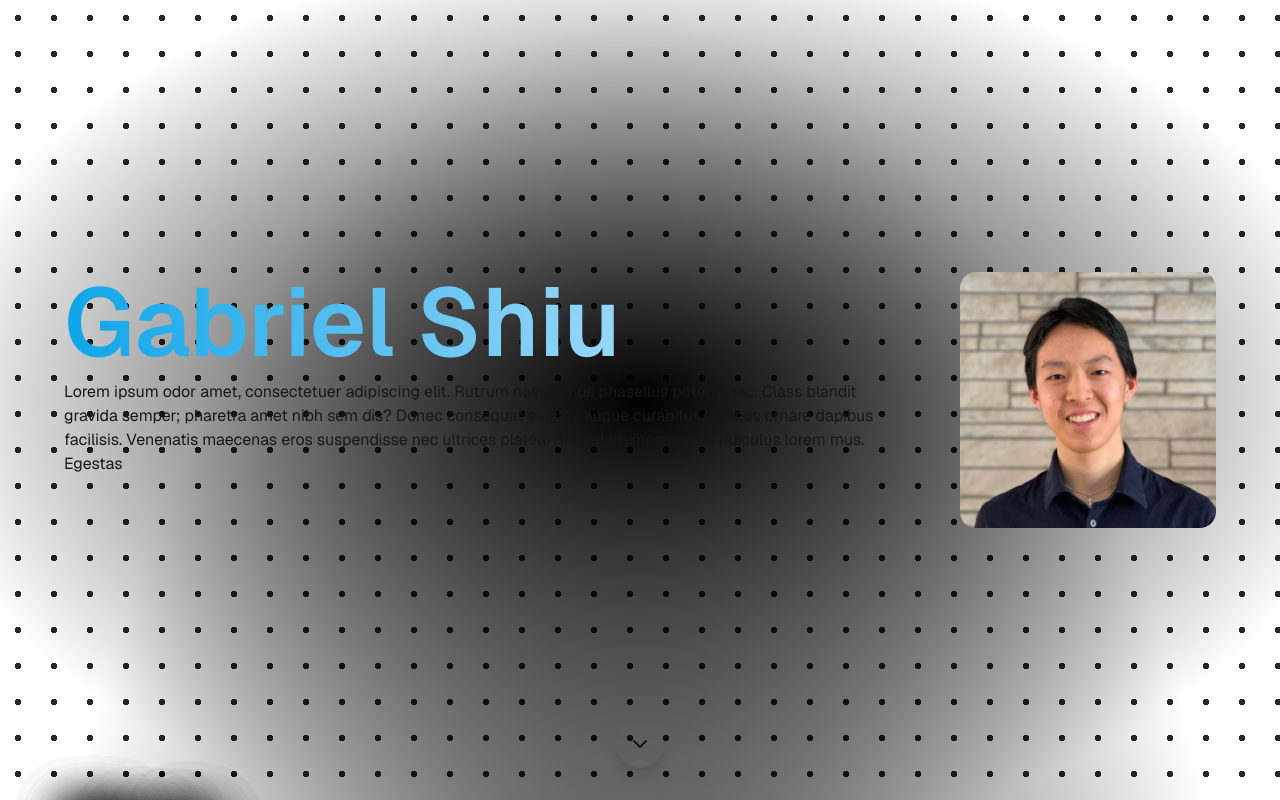
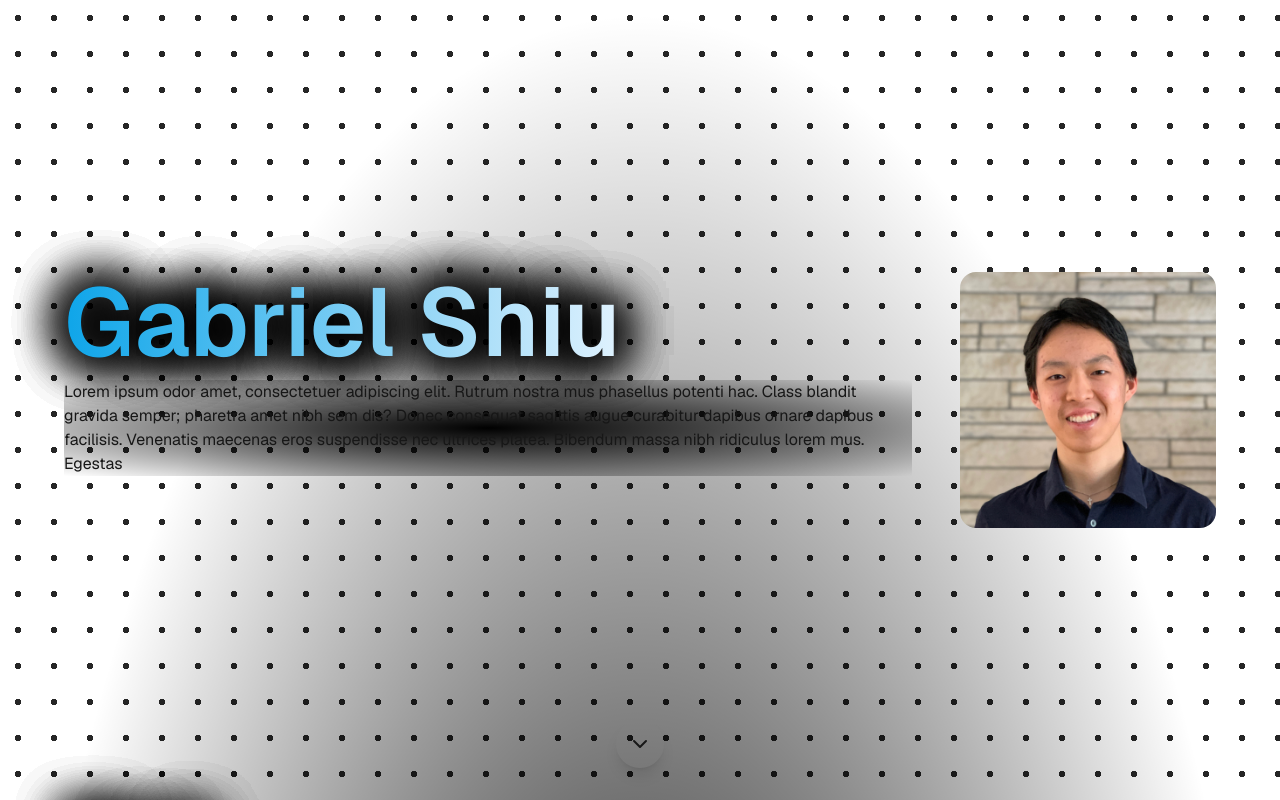
Before and after one commit to s-leirbag/portfolio, a Next.js app: page / in a window 1280 px wide. Shown: the top 800 px of the page. Built offline with nearby package versions, Linux system fonts and the light colour scheme.

Commit message:
gradient behind name and about me text, tried blue oval on right

```diff
--- a/app/page.tsx
+++ b/app/page.tsx
@@ -12,9 +12,13 @@ export default function Home() {
         }}
       >
         <div
-          style={{
-            background: "radial-gradient(ellipse, black 0%, transparent 80%)",
-          }}
+        // style={{
+        //   background: "radial-gradient(ellipse, #38bdf8 0%, transparent 70%), radial-gradient(ellipse, black 0%, transparent 80%)",
+        //   backgroundPosition: "40vw -5vh, 0 0",
+        //   backgroundRepeat: "no-repeat",
+        //   backgroundClip: "content-box",
+        //   backgroundSize: "80%, 100%"
+        // }}
         >
           <div className="w-full sm:w-[640] md:w-[768] lg:w-[1024] p-16 mx-auto flex flex-col justify-center h-screen">
             <div className="w-full flex flex-col md:flex-row gap-12">
@@ -27,10 +31,24 @@ export default function Home() {
                 priority
               />
               <div className="flex-1 flex flex-col gap-2">
-                <h1 className="text-5xl sm:text-8xl py-0.5 rounded font-semibold bg-gradient-to-r from-sky-500 to-sky-100 bg-clip-text text-transparent">
+                <h1 className="text-5xl sm:text-8xl py-0.5 rounded font-semibold bg-gradient-to-r from-sky-500 to-sky-100 bg-clip-text text-transparent absolute">
                   Gabriel Shiu
                 </h1>
-                <p>
+                <h1
+                  className="text-5xl sm:text-8xl py-0.5 rounded font-semibold"
+                  style={{
+                    textShadow:
+                      "0 0 50px black, 0 0 50px black, 0 0 50px black, 0 0 50px black, 0 0 50px black, 0 0 50px black, 0 0 50px black",
+                  }}
+                >
+                  Gabriel Shiu
+                </h1>
+                <p
+                  style={{
+                    background:
+                      "radial-gradient(ellipse, black 0%, transparent 100%)",
+                  }}
+                >
                   Lorem ipsum odor amet, consectetuer adipiscing elit. Rutrum
                   nostra mus phasellus potenti hac. Class blandit gravida
                   semper; pharetra amet nibh sem dis? Donec consequat sagittis
```
